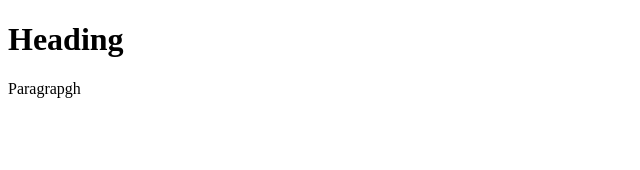
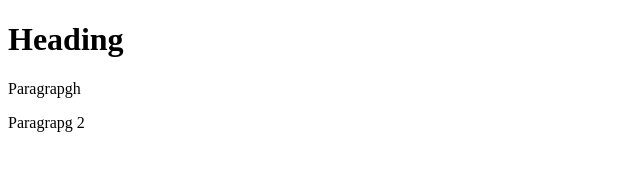
Before and after one commit to Nikhitha4439/Gitsample, a plain HTML site: page index.html in a window 1280 px wide. Shown: the full height of the page, 0-640 px from the left. Drawn offline with Linux system fonts and the light colour scheme.

Commit message:
para 2 is added

```diff
--- a/index.html
+++ b/index.html
@@ -8,6 +8,7 @@
 <body>
     <h1>Heading</h1>
     <p>Paragrapgh</p>
+    <p>Paragrapg 2</p>
 
 
 </body>
```
